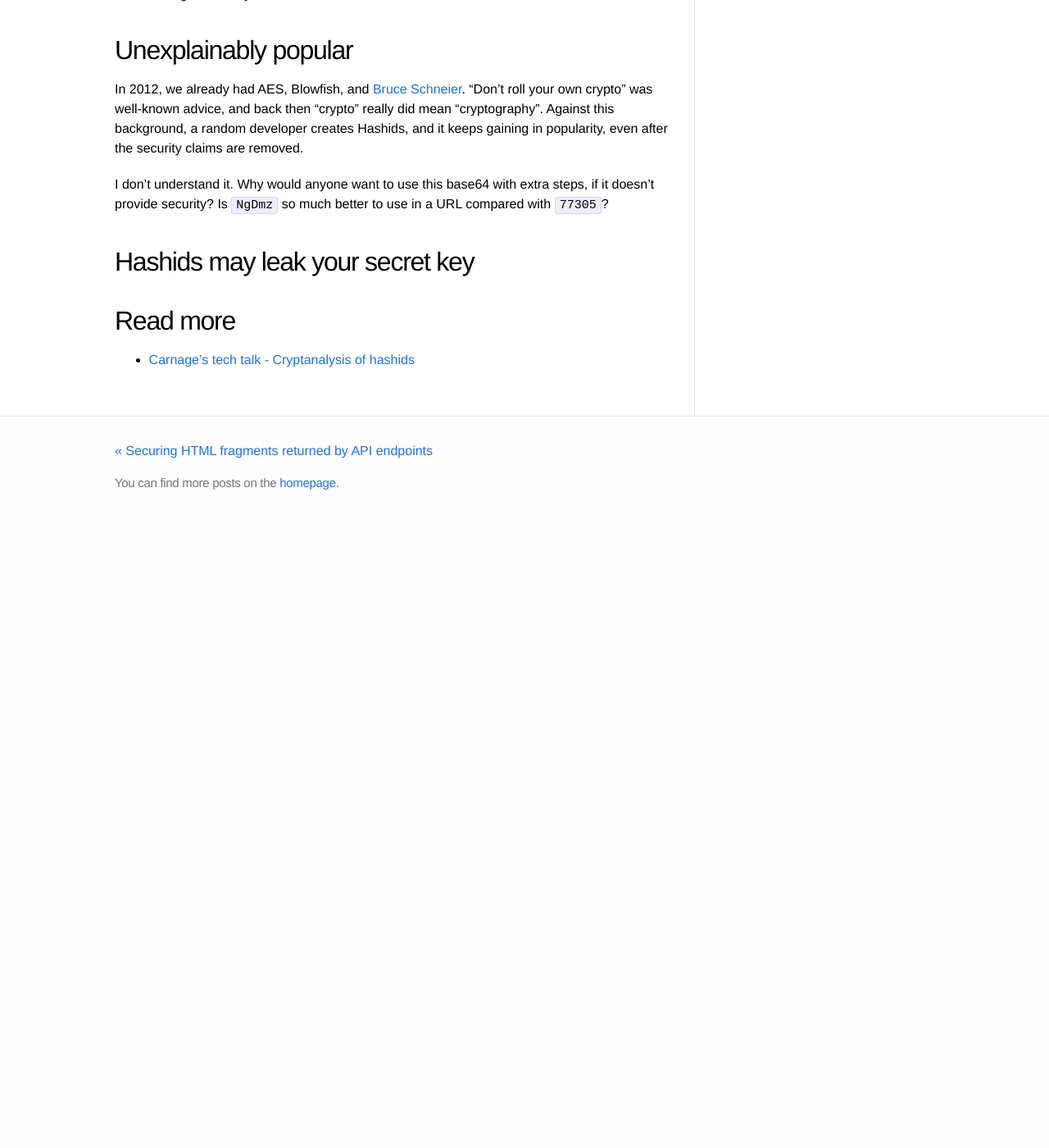
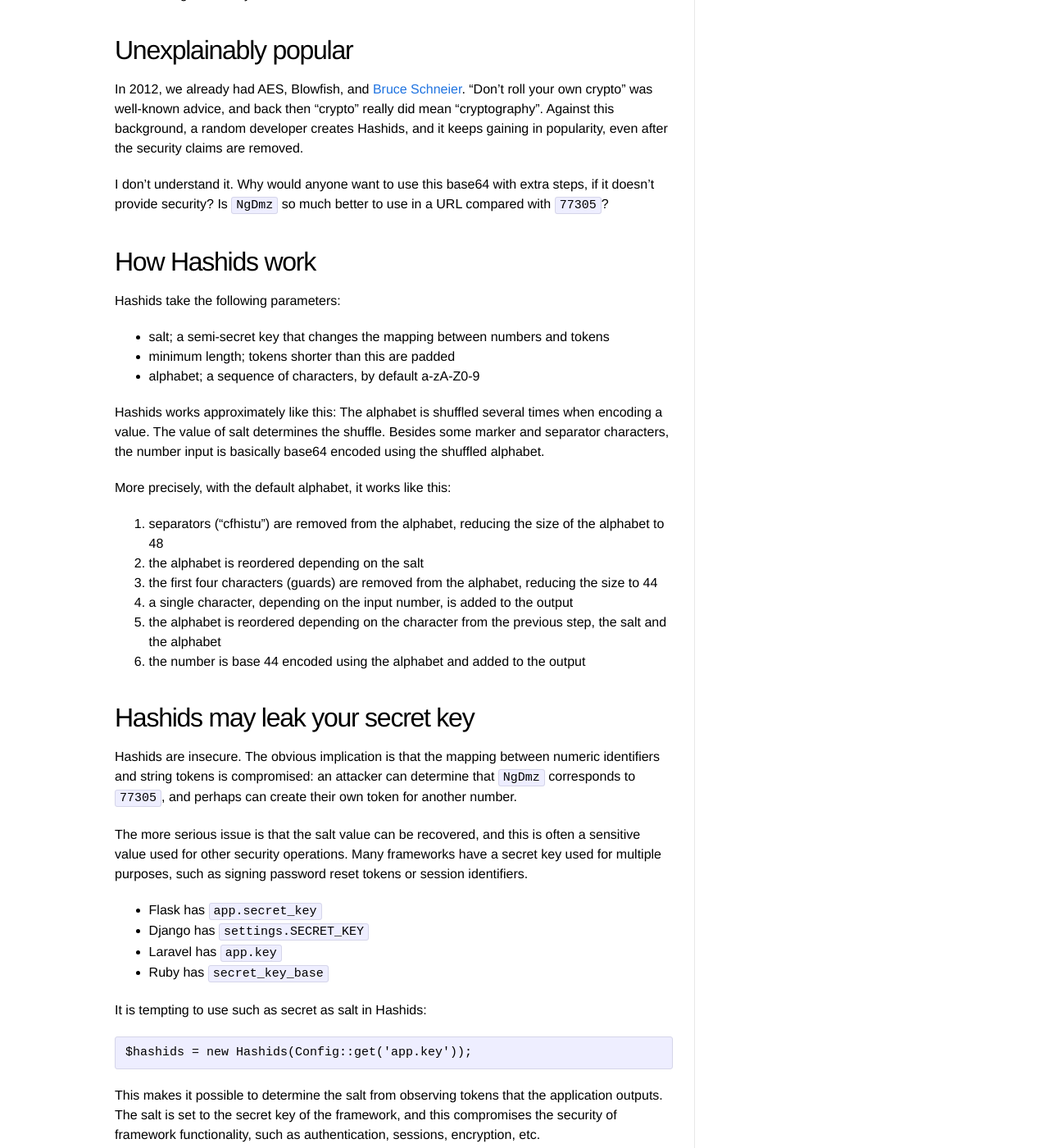
Before and after one commit to Sjord/Sjord.github.io, a Jekyll site: the page built from _posts/2023-11-08-hashids-expose-salt-value.md, in a window 1280 px wide and 1400 px high, scrolled down 650 px. Shown: the whole window at 82% size. Built offline with Jekyll 4.4.1, drawn with Linux system fonts in a browser that asks for light colours; before the commit the page ends 1280 px from its top, so only the background shows below that; some of the changed text lies outside the part shown.

Commit message:
Write more about hashids

````diff
--- a/_posts/2023-11-08-hashids-expose-salt-value.md
+++ b/_posts/2023-11-08-hashids-expose-salt-value.md
@@ -25,10 +25,46 @@
 
 I don't understand it. Why would anyone want to use this base64 with extra steps, if it doesn't provide security? Is `NgDmz` so much better to use in a URL compared with `77305`?
 
+## How Hashids work
+
+Hashids take the following parameters:
+
+- salt; a semi-secret key that changes the mapping between numbers and tokens
+- minimum length; tokens shorter than this are padded
+- alphabet; a sequence of characters, by default a-zA-Z0-9
+
+Hashids works approximately like this:
+The alphabet is shuffled several times when encoding a value. The value of salt determines the shuffle. Besides some marker and separator characters, the number input is basically base64 encoded using the shuffled alphabet.
+
+More precisely, with the default alphabet, it works like this:
+
+1. separators ("cfhistu") are removed from the alphabet, reducing the size of the alphabet to 48
+2. the alphabet is reordered depending on the salt
+3. the first four characters (guards) are removed from the alphabet, reducing the size to 44
+4. a single character, depending on the input number, is added to the output
+5. the alphabet is reordered depending on the character from the previous step, the salt and the alphabet
+6. the number is base 44 encoded using the alphabet and added to the output
+
 ## Hashids may leak your secret key
 
+Hashids are insecure. The obvious implication is that the mapping between numeric identifiers and string tokens is compromised: an attacker can determine that `NgDmz` corresponds to `77305`, and perhaps can create their own token for another number.
 
+The more serious issue is that the salt value can be recovered, and this is often a sensitive value used for other security operations. Many frameworks have a secret key used for multiple purposes, such as signing password reset tokens or session identifiers.
 
+* Flask has `app.secret_key`
+* Django has `settings.SECRET_KEY`
+* Laravel has `app.key`
+* Ruby has `secret_key_base`
+
+It is tempting to use such as secret as salt in Hashids:
+
+```
+$hashids = new Hashids(Config::get('app.key'));
+```
+
+This makes it possible to determine the salt from observing tokens that the application outputs. The salt is set to the secret key of the framework, and this compromises the security of framework functionality, such as authentication, sessions, encryption, etc.
+
+## Recovering the salt given an oracle
 
 ## Read more
 
````
